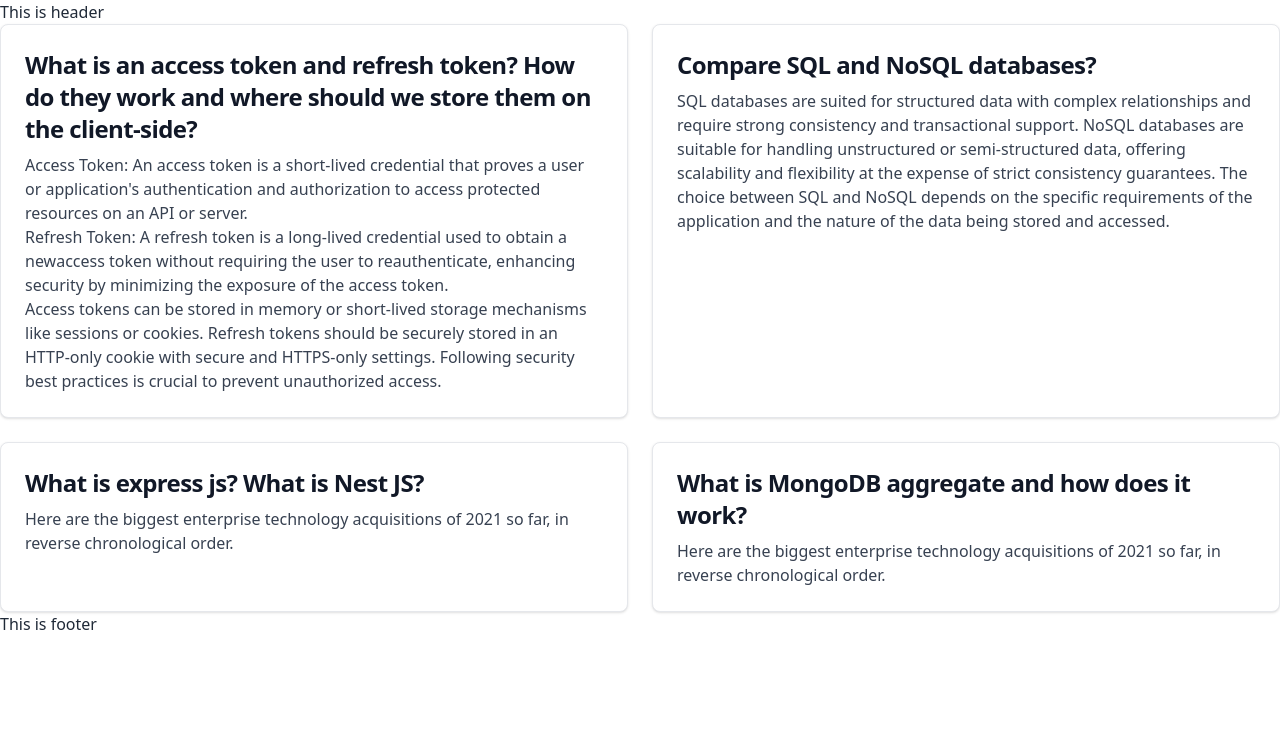
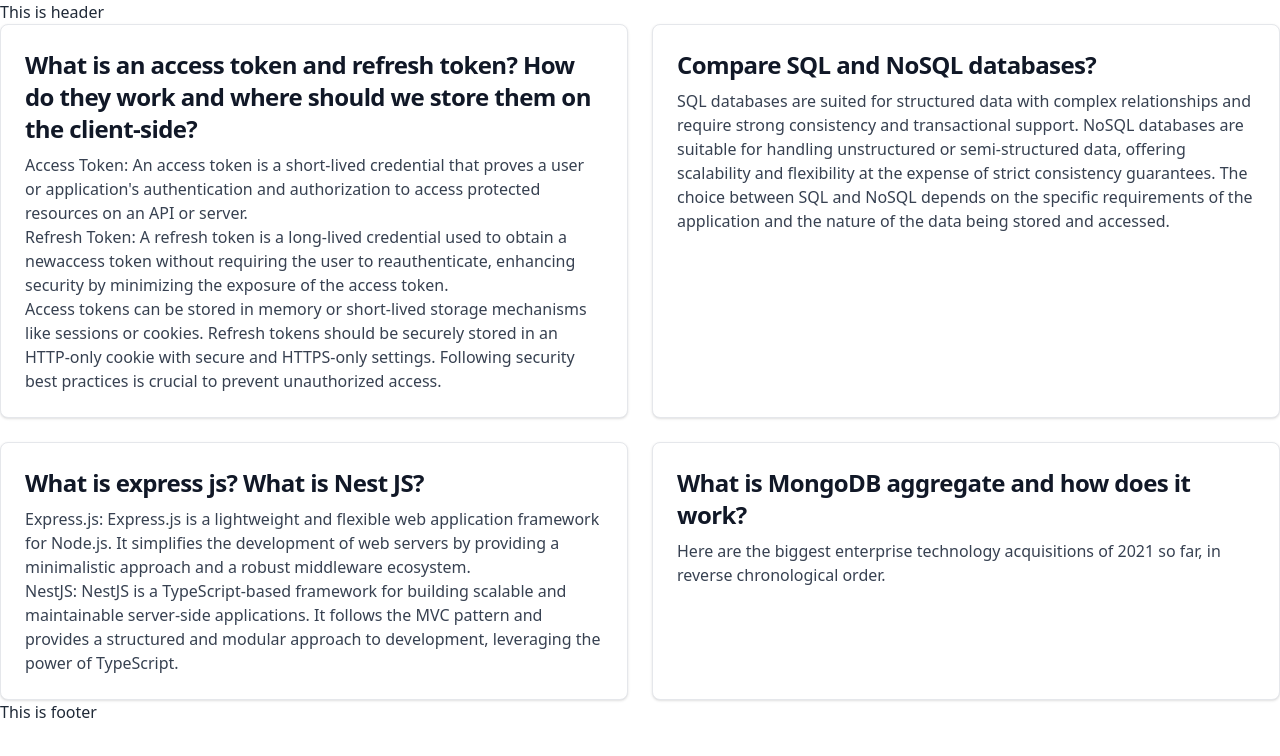
Before and after one commit to shariful10/baby-toy-client, a React (Vite) app: page /blog in a window 1280 px wide. Shown: the top 756 px of the page. Built offline with nearby package versions, Linux system fonts and the light colour scheme.

Commit message:
Third Question Added With Answer On Blog Page

```diff
--- a/src/Components/Pages/Blog.jsx
+++ b/src/Components/Pages/Blog.jsx
@@ -45,8 +45,10 @@ const Blog = () => {
                     What is express js? What is Nest JS?
 				</h5>
 				<p class="font-normal text-gray-700 dark:text-gray-400">
-					Here are the biggest enterprise technology acquisitions of 2021 so far, in
-					reverse chronological order.
+                    Express.js: Express.js is a lightweight and flexible web application framework for Node.js. It simplifies the development of web servers by providing a minimalistic approach and a robust middleware ecosystem.
+				</p>
+				<p class="font-normal text-gray-700 dark:text-gray-400">
+                    NestJS: NestJS is a TypeScript-based framework for building scalable and maintainable server-side applications. It follows the MVC pattern and provides a structured and modular approach to development, leveraging the power of TypeScript.
 				</p>
 			</div>
 			<div
```
